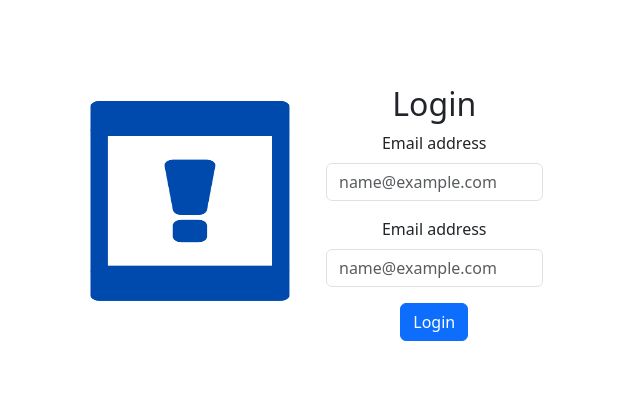
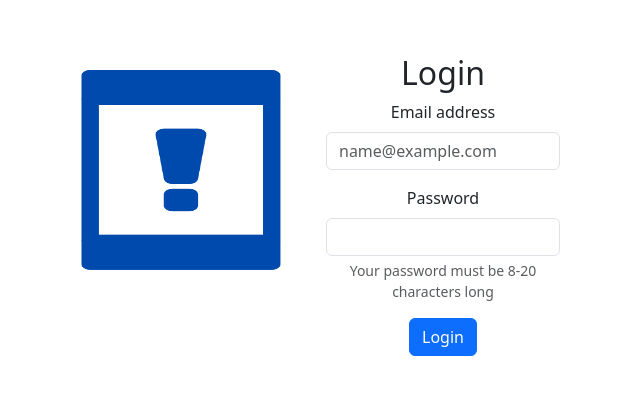
Before and after one commit to LosDevs/Quixa_Notify, a React (Vite) app in the folder frontend/quixa_notify/: page /login in a window 1280 px wide. Shown: the part 179-574 px from the top of the page, without its empty margins (318-958 px from the left). Built offline with nearby package versions, Linux system fonts and the light colour scheme.

Commit message:
algumas correções no FormLogin

```diff
--- a/frontend/quixa_notify/src/components/FormLogin.tsx
+++ b/frontend/quixa_notify/src/components/FormLogin.tsx
@@ -1,25 +1,52 @@
+import { useState } from "react"
+import { useNavigate } from "react-router-dom"
+
 /* eslint-disable prettier/prettier */
 const FormLogin = ()=> {
+    const [email, setEmail] = useState('')
+    const [password, setPassword] = useState('')
+    const navigate = useNavigate()
+
+    console.log(email, password)
+
+    const handleSubmit =  (event)=> {
+        event.preventDefault()
+        console.log(event)
+    }
+
+
     return  (
         <div className="row  w-100 p-3">
             <div className="col w-100 p-3">
                 <img src="../../public/logo.png" alt="" width={200} height={200}/>
             </div>
-
-            <div className="col d-flex  flex-column">
+            <form className="col d-flex flex-column " onSubmit={handleSubmit}>
                 <h2>Login</h2>
-                <div className="mb-3">
+                <div className="mb-3 from-group">
                     <label htmlFor="exampleFormControlInput1" className="form-label">Email address</label>
-                    <input type="email" className="form-control" id="exampleFormControlInput1" placeholder="name@example.com"/>
+                    <input type="email" className="form-control" id="exampleFormControlInput1" placeholder="name@example.com"
+                            onChange={
+                                (event)=>{
+                                    setEmail(event.target.value)
+                            }
+                        }/>
                 </div>
-                <div className="mb-3">
-                    <label htmlFor="exampleFormControlInput1" className="form-label">Email address</label>
-                    <input type="email" className="form-control" id="exampleFormControlInput1" placeholder="name@example.com"/>
+                <div className="mb-3 form-group">
+                    <label htmlFor="inputPassword5" className="form-label">Password</label>
+                    <input type="password" id="inputPassword5" className="form-control" aria-labelledby="passwordHelpBlock"
+                            onChange={
+                                (event)=>{
+                                    setPassword(event.target.value)
+                                }
+                            }/>
+                        <div id="passwordHelpBlock" className="form-text">
+                            Your password must be 8-20 characters long
+                        </div>
                 </div>
-                <div className="">
+                <div className="form-group mb-3">
                     <button type="submit" className="btn btn-primary mb-3">Login</button>
                 </div>
-            </div>
+            </form>
         </div>
     )
 }
```
